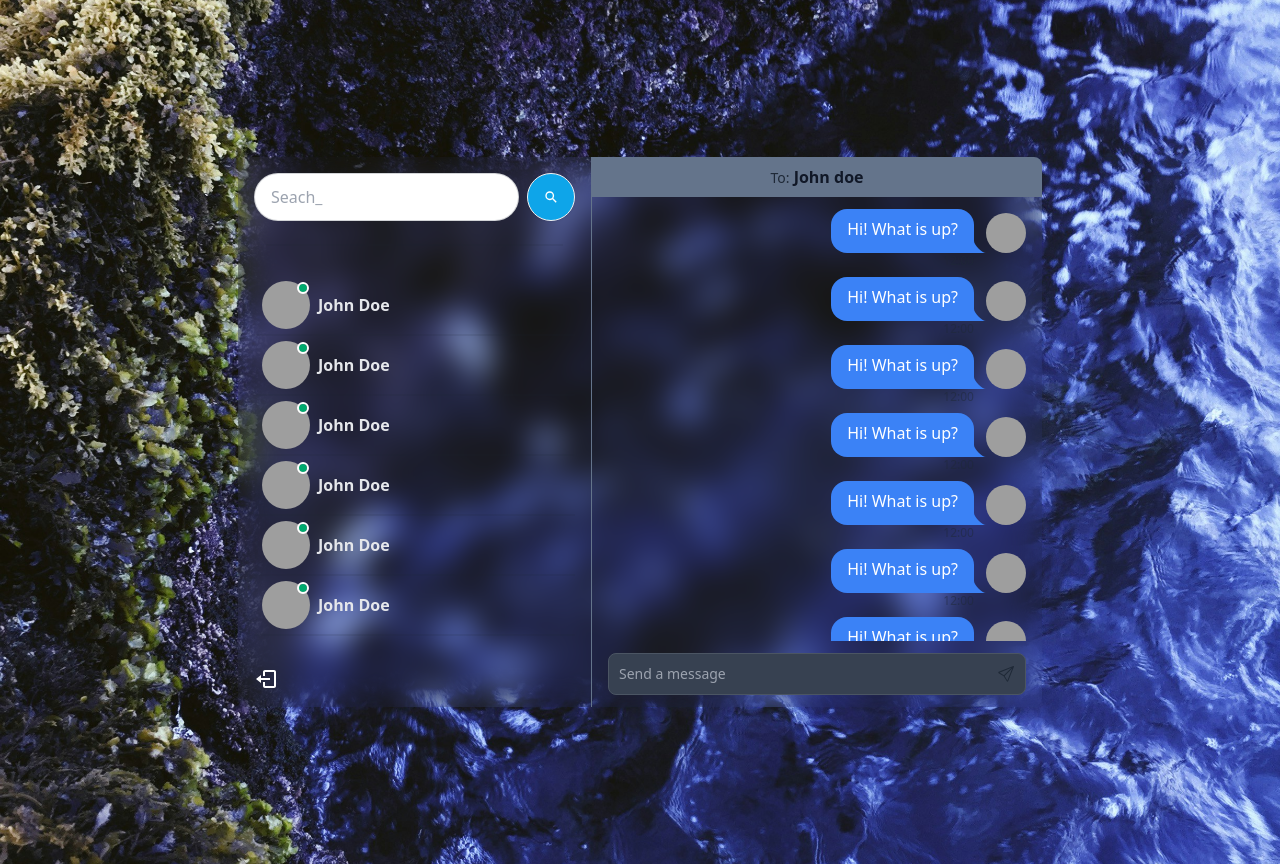
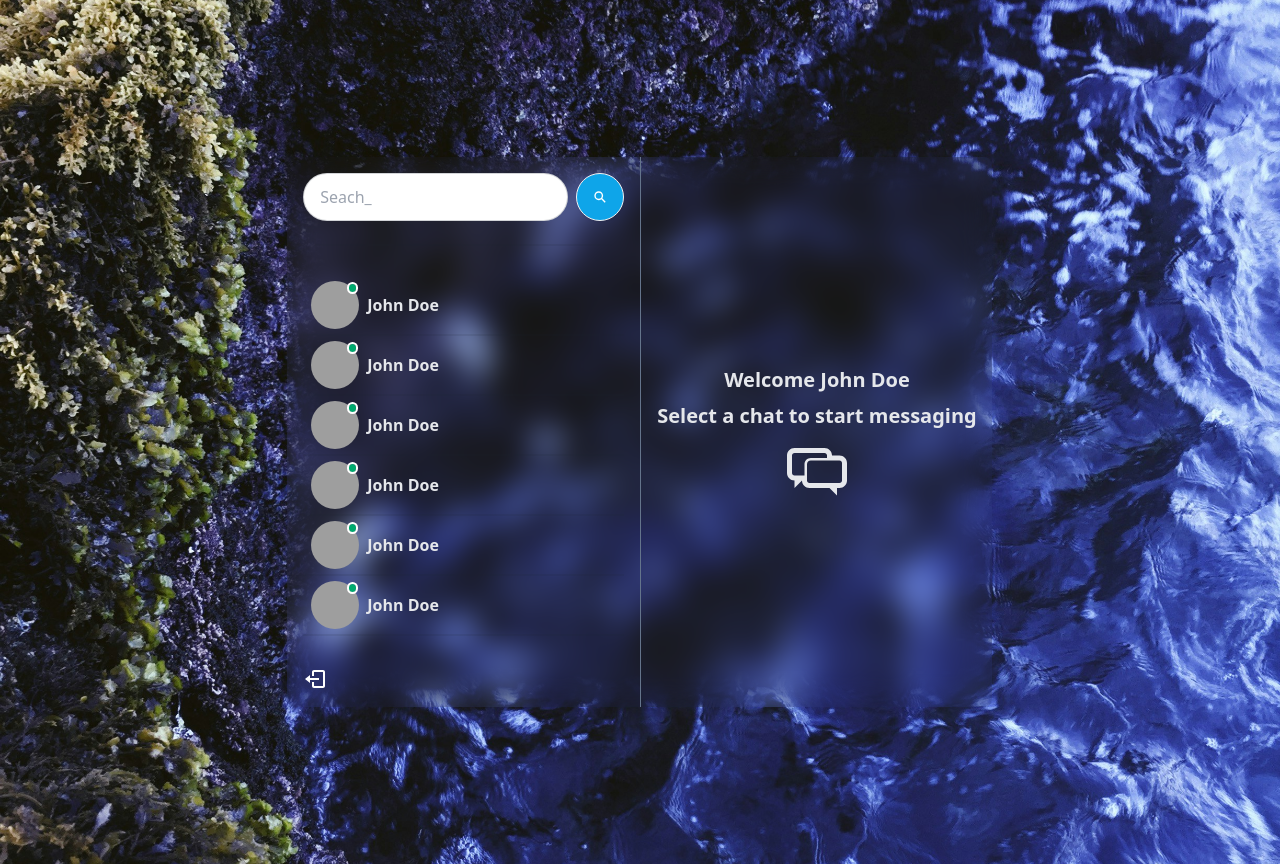
Before and after one commit to ThanhThienNhan/Chat-App, a React (Vite) app in the folder frontend/: page / in a window 1280 px wide. Built offline with nearby package versions, Linux system fonts and the light colour scheme; grey boxes are pictures that could not be loaded.

Commit message:
Update Home Page

```diff
--- a/frontend/src/components/messagecontainer/MessageContainer.jsx
+++ b/frontend/src/components/messagecontainer/MessageContainer.jsx
@@ -1,9 +1,12 @@
 import React from 'react'
 import Messages from './Messages'
 import MessageInput from './MessageInput'
+import NoChatSelected from './NoChatSelected';
 
 function MessageContainer() {
+    let chatSelected = false;
     return (
+        chatSelected ? (
             <div className='md:min-w-[450px] flex flex-col'>
                 <>
                     {/* Header */}
@@ -11,12 +14,13 @@ function MessageContainer() {
                         <span className='label-text'>To:</span> <span className='text-gray-900 font-bold'>John doe</span>
                     </div>
 
-                <Messages/>
-                <MessageInput/>
+                    <Messages />
+                    <MessageInput />
                 </>
             </div>
-
-    )
+        ) : (
+            <NoChatSelected />
+        ))
 }
 
 export default MessageContainer
--- /dev/null
+++ b/frontend/src/components/messagecontainer/NoChatSelected.jsx
@@ -0,0 +1,16 @@
+import React from 'react'
+import { TiMessages } from "react-icons/ti";
+
+function NoChatSelected() {
+  return (
+    <div className='flex items-center justify-center w-full h-full'>
+            <div className='px-4 text-center sm:text-lg md:text-xl text-gray-200 font-semibold flex flex-col items-center gap-2'>
+                <p>Welcome John Doe</p>
+                <p>Select a chat to start messaging</p>
+                <TiMessages className='text-3xl md:text-6xl text-center' />
+            </div>
+        </div>
+  )
+}
+
+export default NoChatSelected
```
Lines whose indentation alone changed are shown as unchanged.
